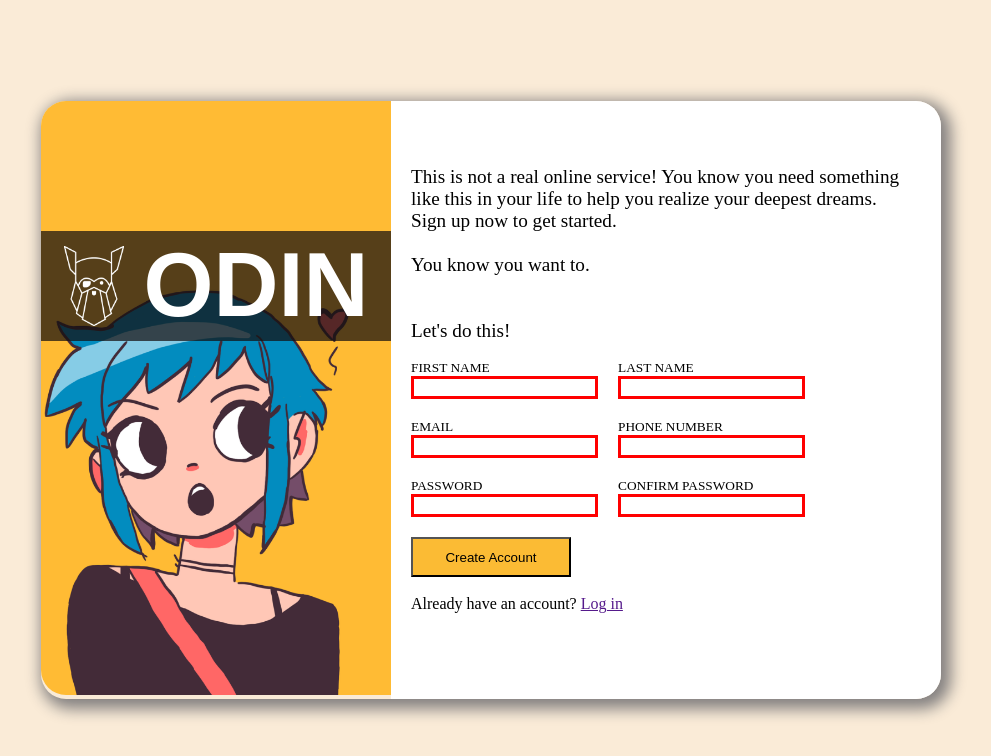
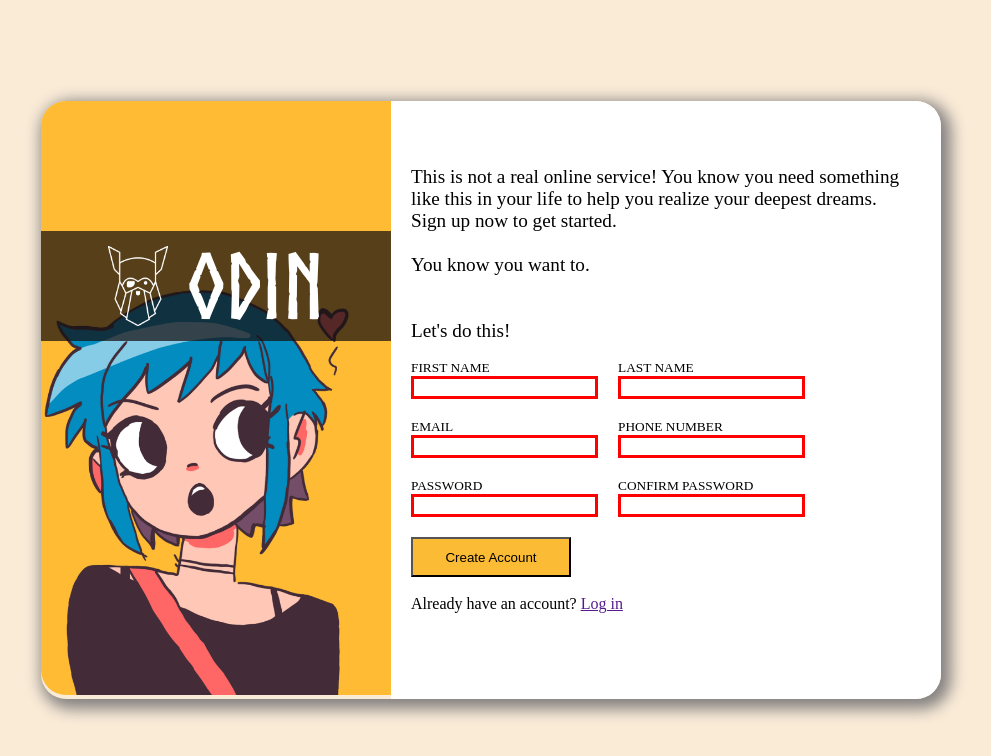
Before and after one commit to lfcyk/sign-up-form, a plain HTML site: page index.html in a window 1280 px wide. Shown: the whole page, without its empty margins (149-1140 px from the left). Drawn offline with Linux system fonts and the light colour scheme; the site is published under a folder, as on GitHub Pages, so addresses that start at the root find nothing.

Commit message:
Update styles.css

```diff
--- a/styles.css
+++ b/styles.css
@@ -1,9 +1,9 @@
-@font-face {
-    font-family: Norse-Bold;
-    src: url(/fonts/Norse-Bold.otf) format("opentype");
-    font-weight: normal;
+ @font-face {
+     font-family: Norse-Bold;
+     src: url(./fonts/Norse-Bold.otf) format("opentype");
+     font-weight: normal;
     font-style: normal;
-}
+ }
 
 body {
 
```
